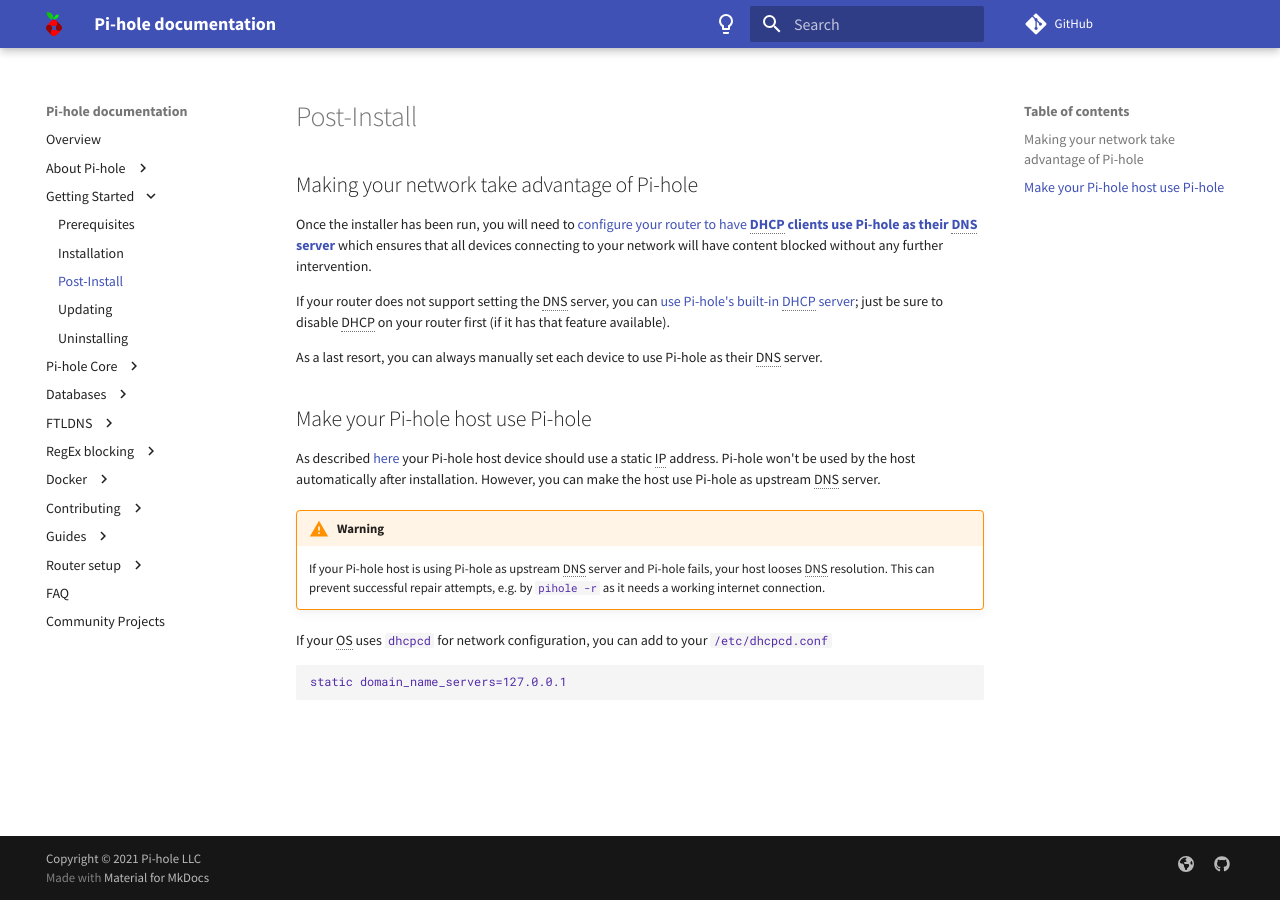
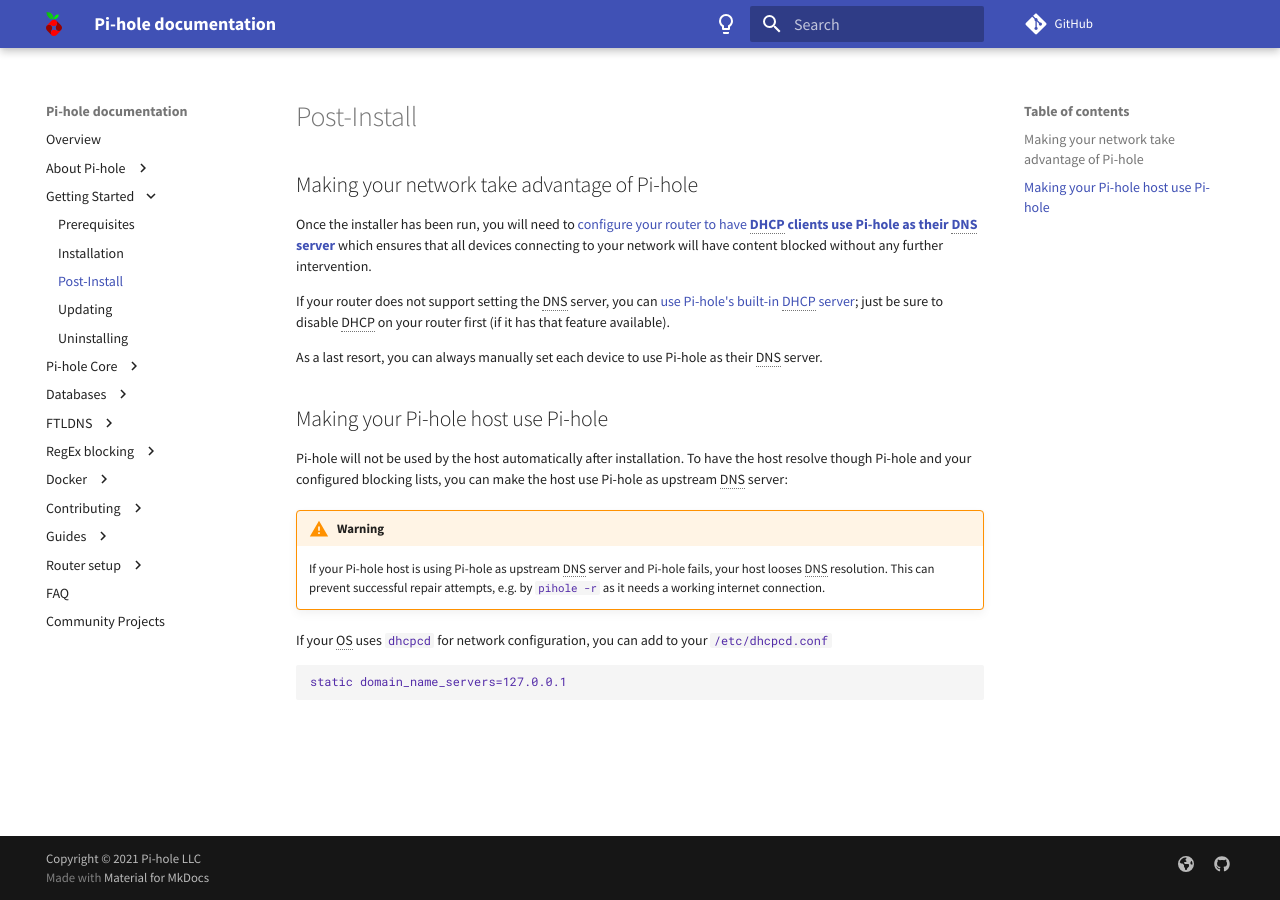
Before and after one commit to pi-hole/docs, an MkDocs documentation site: the page built from docs/main/post-install.md, in a window 1280 px wide. Built offline with MkDocs 1.6.1 and Material for MkDocs 9.7.7, drawn with Linux system fonts in a browser that asks for light colours; comment, search, counter and statistics services are not loaded.

Commit message:
Address reviewer's comments
Signed-off-by: Christian König <ckoenig@posteo.de>

```diff
--- a/docs/main/post-install.md
+++ b/docs/main/post-install.md
@@ -6,9 +6,9 @@
 
 As a last resort, you can always manually set each device to use Pi-hole as their DNS server.
 
-## Make your Pi-hole host use Pi-hole
+## Making your Pi-hole host use Pi-hole
 
-As described [here](https://docs.pi-hole.net/main/prerequisites/#ip-addressing) your Pi-hole host device should use a static IP address. Pi-hole won't be used by the host automatically after installation. However, you can make the host use Pi-hole as upstream DNS server.
+Pi-hole will not be used by the host automatically after installation. To have the host resolve though Pi-hole and your configured blocking lists, you can make the host use Pi-hole as upstream DNS server:
 
 !!! warning
     If your Pi-hole host is using Pi-hole as upstream DNS server and Pi-hole fails, your host looses DNS resolution. This can prevent successful repair attempts, e.g. by `pihole -r` as it needs a working internet connection.
```
